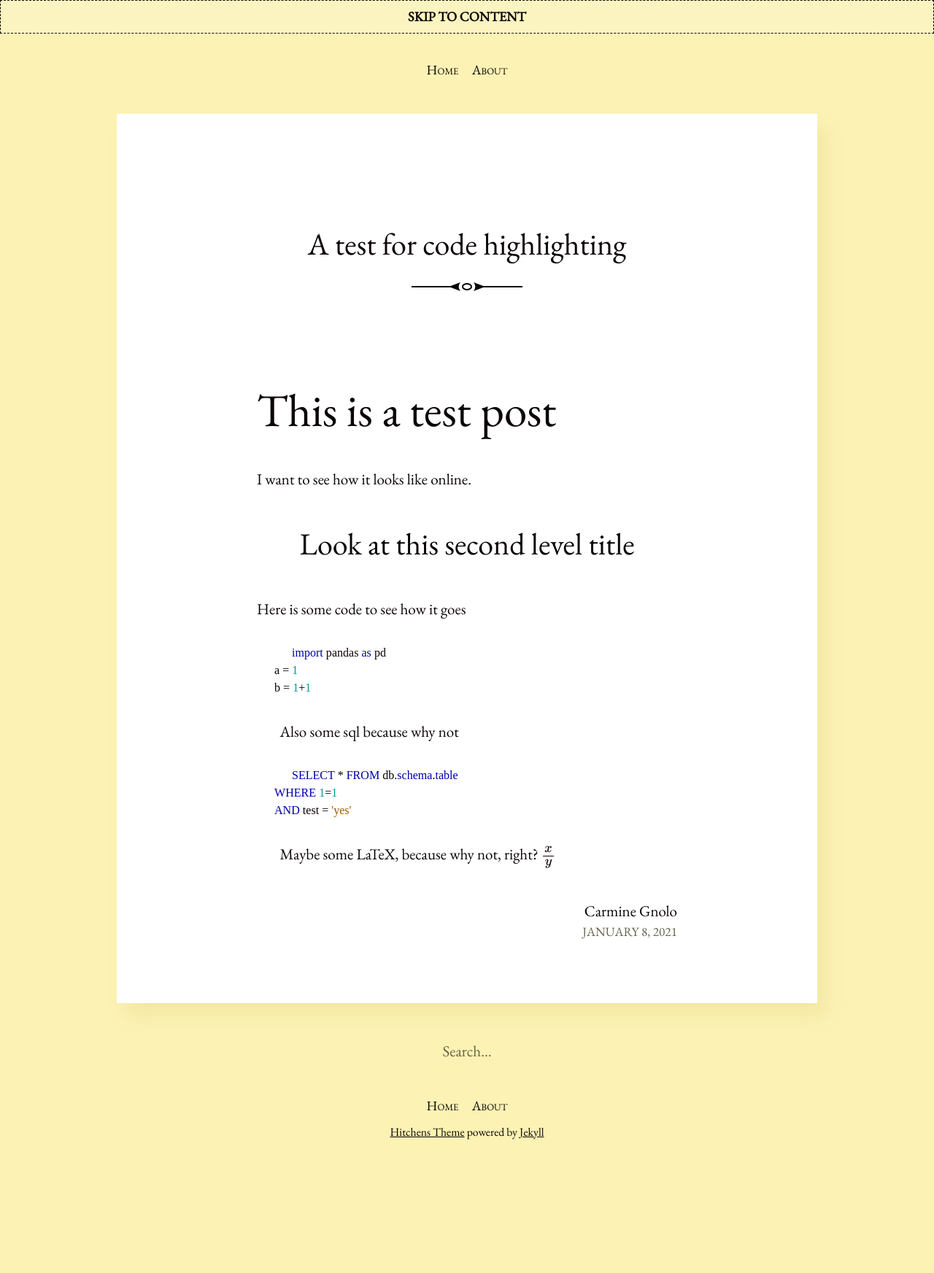
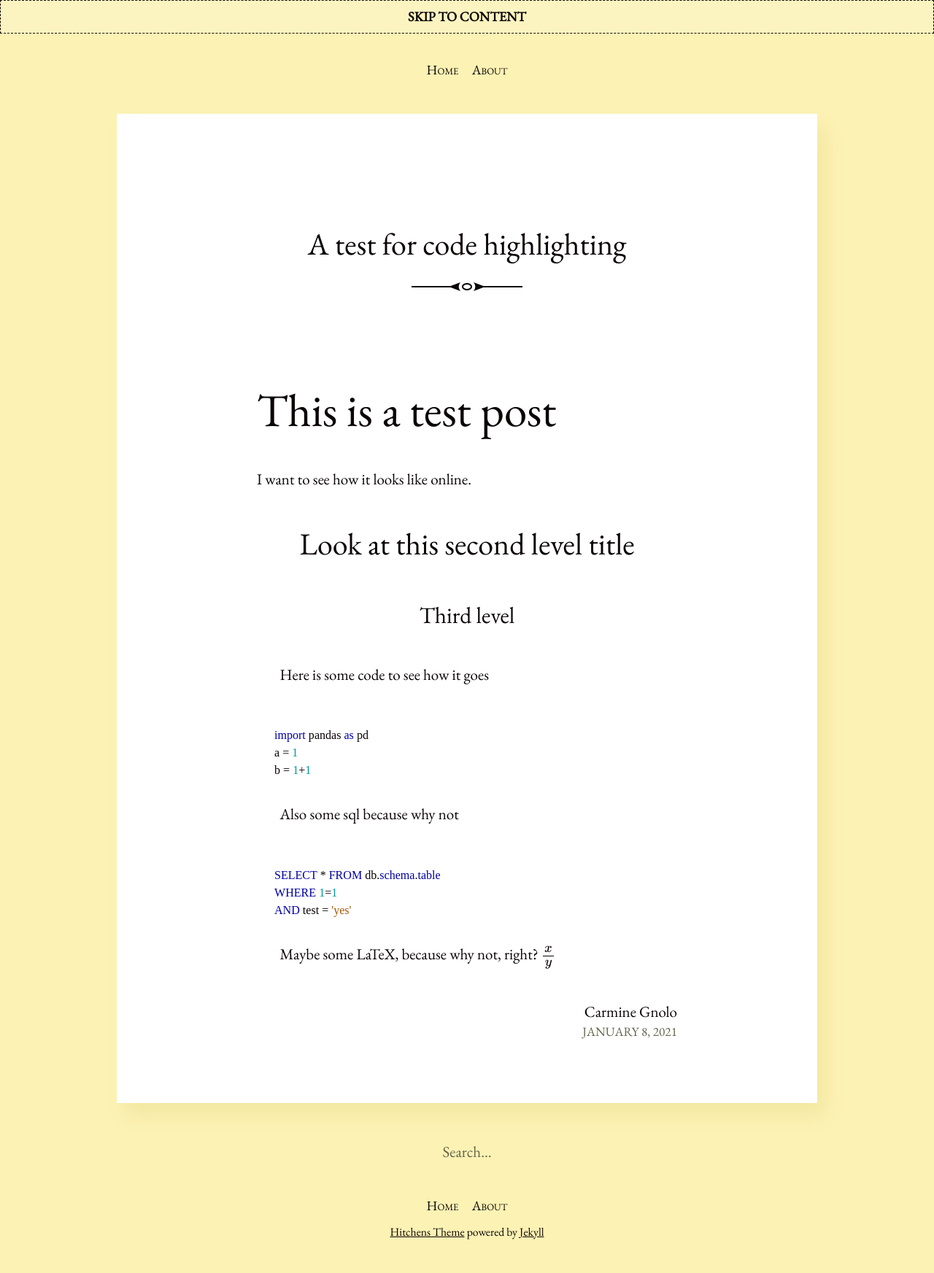
Before and after one commit to carmigno/carmigno.github.io, a Jekyll site: the page built from _posts/2021-01-08-testing-text.md, in a window 1280 px wide. Shown: the whole page at 73% size. Built offline with Jekyll 4.4.1, drawn with Linux system fonts in a browser that asks for light colours; formulas are drawn with MathJax 3; before the commit the page ends 1607 px from its top, so only the background shows below that.

Commit message:
More markdown rendering tests

````diff
--- a/_posts/2021-01-08-testing-text.md
+++ b/_posts/2021-01-08-testing-text.md
@@ -9,14 +9,18 @@ usemathjax: true
 # This is a test post
 I want to see how it looks like online.
 ## Look at this second level title
+### Third level
+
 Here is some code to see how it goes
 ```python
+
 import pandas as pd
 a = 1
 b = 1+1
 ```
 Also some sql because why not
 ```sql
+
 SELECT * FROM db.schema.table
 WHERE 1=1
 AND test = 'yes'
````
